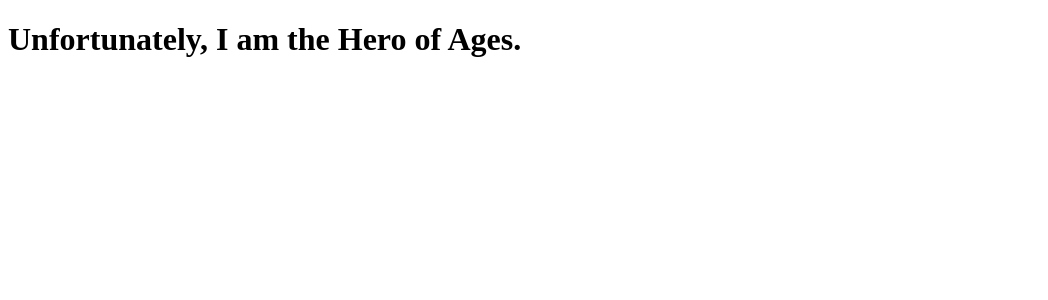
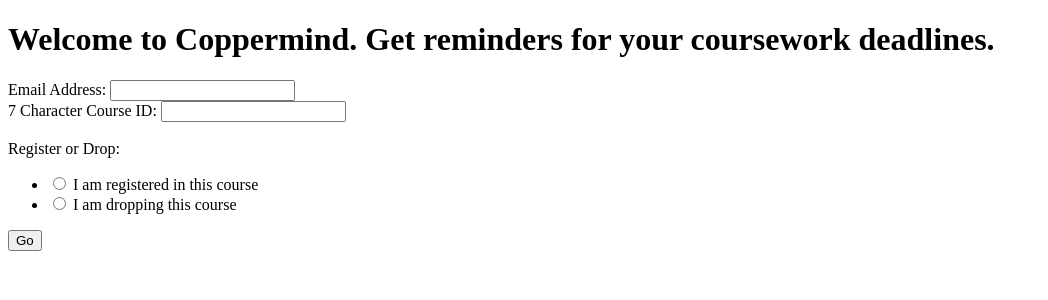
Before and after one commit to ConsultantFoodie/coppermind, a Flask app: page / in a window 1280 px wide. Shown: the top 300 px of the page, without its empty margins (0-1048 px from the left). Run offline with Flask 2, Linux system fonts and the light colour scheme.

Commit message:
made user registration form

```diff
--- a/main.py
+++ b/main.py
@@ -1,10 +1,29 @@
-from flask import Flask, render_template
+from flask import Flask, render_template, url_for, redirect
+from flask_wtf import FlaskForm
+from wtforms import StringField, RadioField
+from wtforms.fields.html5 import EmailField
+from wtforms.validators import DataRequired, Length
+# from flask_sqlalchemy import SQLALchemy
 
 app = Flask(__name__)
+app.config["SECRET_KEY"] = 'IAmTheHeroOfAges'
+# app.config['SQLALCHEMY_DTATABASE_URI'] = 'sqlite:///manager.db'
+# db = SQLALchemy(app)
 
-@app.route('/')
+class MyForm(FlaskForm):
+	email = EmailField('Email Address: ', validators=[DataRequired()])
+	course_id = StringField("7 Character Course ID: ", validators=[DataRequired(), Length(min=7, max=7, message="Need exactly 7 characters")])
+	take_or_drop = RadioField("Register or Drop:", choices=[(1, "I am registered in this course"), (0, "I am dropping this course")], validators=[DataRequired()])
+
+@app.route('/', methods=['GET', 'POST'])
 def index():
-	return render_template("index.html")
+	form = MyForm()
+	if form.validate_on_submit():
+		print(form.take_or_drop.data, type(form.take_or_drop.data))
+		print(form.email.data, form.course_id.data,  ("Registered" if form.take_or_drop.data == '1' else "Dropped"))
+		return redirect(url_for('index'))
+
+	return render_template("index.html", form=form)
 
 if __name__ == "__main__":
 	app.run(debug=True)
--- a/templates/index.html
+++ b/templates/index.html
@@ -1,5 +1,14 @@
 {% extends 'base.html' %}
 
 {% block body %}
-	<h1>Unfortunately, I am the Hero of Ages.</h1>
+	<h1>Welcome to Coppermind. Get reminders for your coursework deadlines.</h1>
+	<form method="POST" action="/">
+		{{ form.csrf_token}}
+		{{ form.email.label }} {{ form.email(size=20)}}
+		<br>
+		{{ form.course_id.label }} {{ form.course_id(size=20)}}
+		<br><br>
+		{{ form.take_or_drop.label }} {{ form.take_or_drop }}
+		<input type="submit" value="Go">
+	</form>
 {% endblock %}
```
